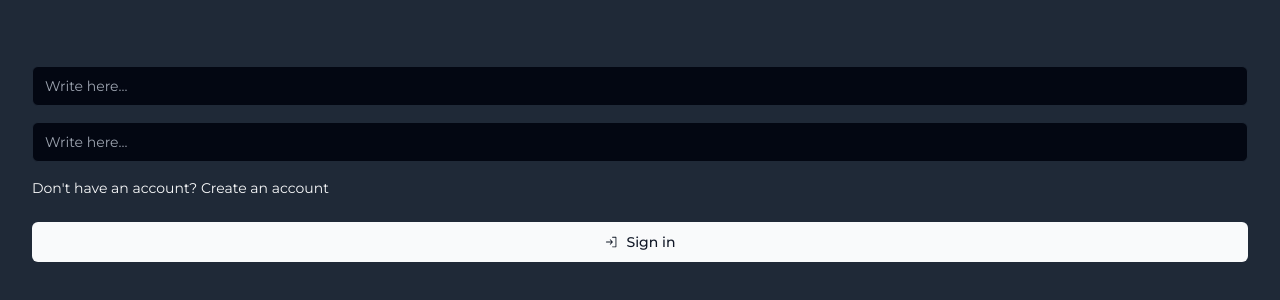
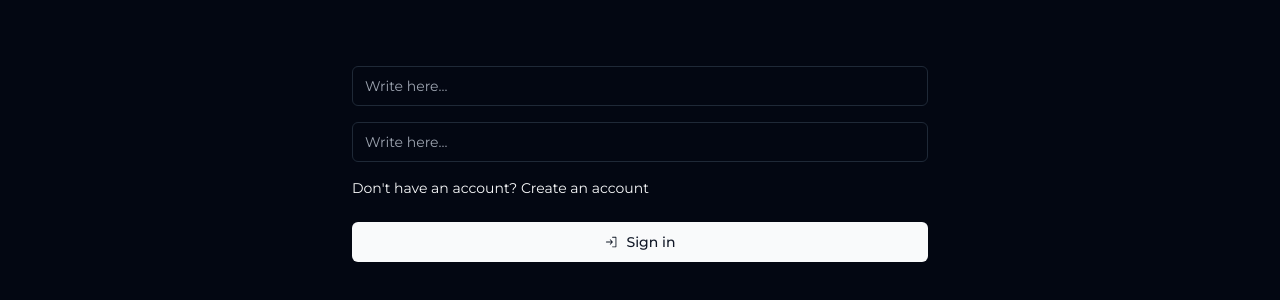
Before and after one commit to YaGRRusso/profile-info-panel, a Next.js app: page /en/signin in a window 1280 px wide. Shown: the part 236-536 px from the top of the page. Built offline with nearby package versions, Linux system fonts and the light colour scheme.

Commit message:
chore: sign pages layout changes

```diff
--- a/src/app/[locale]/(unauthenticated)/layout.tsx
+++ b/src/app/[locale]/(unauthenticated)/layout.tsx
@@ -26,7 +26,11 @@ export default async function RootLayout({
           <Body.Root
             className={cn('font-sans antialiased', montserrat.variable)}
           >
-            <Body.Main>{children}</Body.Main>
+            <Body.Main>
+              <main className="mx-auto flex max-w-xl flex-1 flex-col items-center justify-center gap-8 py-12">
+                {children}
+              </main>
+            </Body.Main>
           </Body.Root>
         </NextIntlClientProvider>
       </Providers>
--- a/src/app/[locale]/components/Body/Main.tsx
+++ b/src/app/[locale]/components/Body/Main.tsx
@@ -5,7 +5,7 @@ export interface BodyMainProps extends HTMLAttributes<HTMLDivElement> {}
 const BodyMain: FC<BodyMainProps> = ({ children, ...rest }) => {
   return (
     <div
-      className="flex flex-1 items-center justify-center bg-gray-100 py-6 text-gray-900 dark:bg-gray-800 dark:text-gray-50"
+      className="flex flex-1 items-center justify-center bg-gray-100 py-6 text-gray-900 dark:bg-gray-950 dark:text-gray-50"
       {...rest}
     >
       <div className="container">{children}</div>
```
